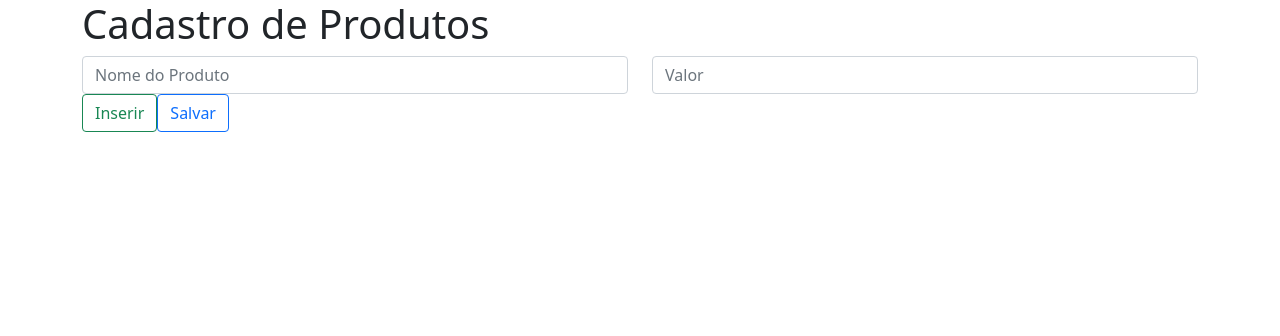
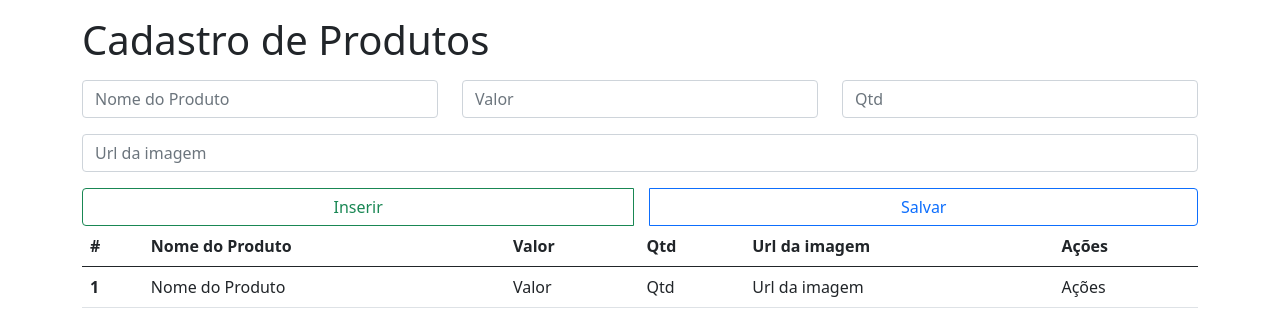
Before and after one commit to damaresgaia/projeto-react, a React (Vite) app: page / in a window 1280 px wide. Shown: the top 336 px of the page. Built offline with nearby package versions, Linux system fonts and the light colour scheme.

Commit message:
Formulário

```diff
--- a/src/App.jsx
+++ b/src/App.jsx
@@ -4,10 +4,10 @@ function App() {
 
   return (
     <div className='container'>
-      <h1>Cadastro de Produtos</h1>
+      <h1 className='mt-3 mb-3'>Cadastro de Produtos</h1>
 
       <form>
-        <div className="row">
+        <div className="row mb-3">
           <div className="col">
             <input
               type="text"
@@ -24,18 +24,54 @@ function App() {
             />
           </div>
 
+          <div className="col">
+            <input
+              type="text"
+              placeholder="Qtd"
+              className="form-control"
+            />
+          </div>
         </div>
 
-        <div className="row">
+        <div className="row mb-3">
+          <div className="col">
+            <input
+              type="text"
+              placeholder="Url da imagem"
+              className="form-control"
+            />
+          </div>
 
         </div>
 
-        <button className='btn btn-outline-success'>Inserir</button>
-        <button className='btn btn-outline-primary'>Salvar</button>
+        <div className='btn-group d-flex gap-3'>
+          <button className='btn btn-outline-success'>Inserir</button>
+          <button className='btn btn-outline-primary'>Salvar</button>
+        </div>
 
       </form>
 
-      <table>
+      <table className='table table'>
+        <thead>
+          <tr>
+            <th scope='col'>#</th>
+            <th scope='col'>Nome do Produto</th>
+            <th scope='col'>Valor</th>
+            <th scope='col'>Qtd</th>
+            <th scope='col'>Url da imagem</th>
+            <th scope='col'>Ações</th>
+          </tr>
+        </thead>
+        <tbody>
+          <tr>
+            <th scope='row'>1</th>
+            <td>Nome do Produto</td>
+            <td>Valor</td>
+            <td>Qtd</td>
+            <td>Url da imagem</td>
+            <td>Ações</td>
+          </tr>
+        </tbody>
 
       </table>
 
```
